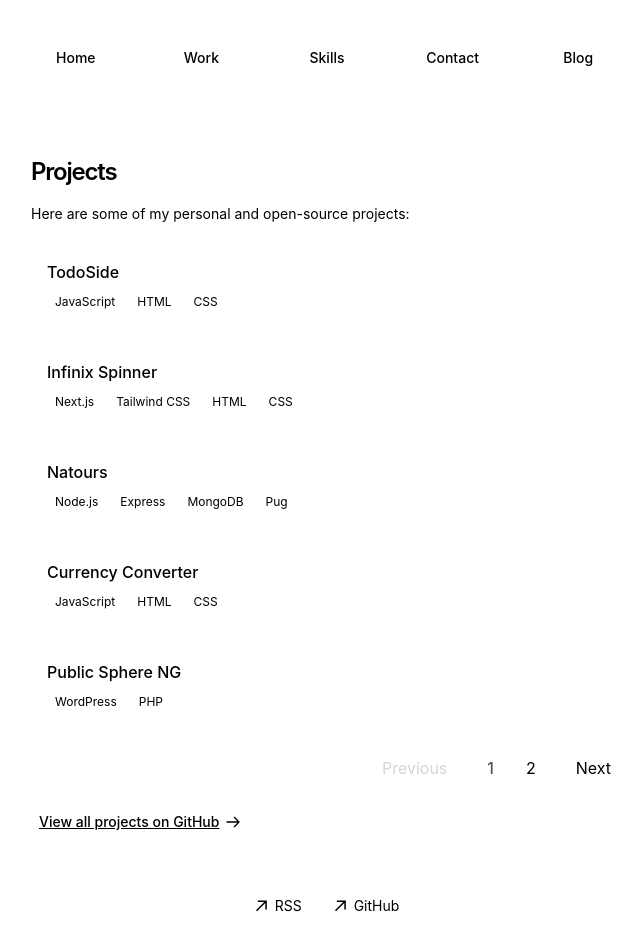
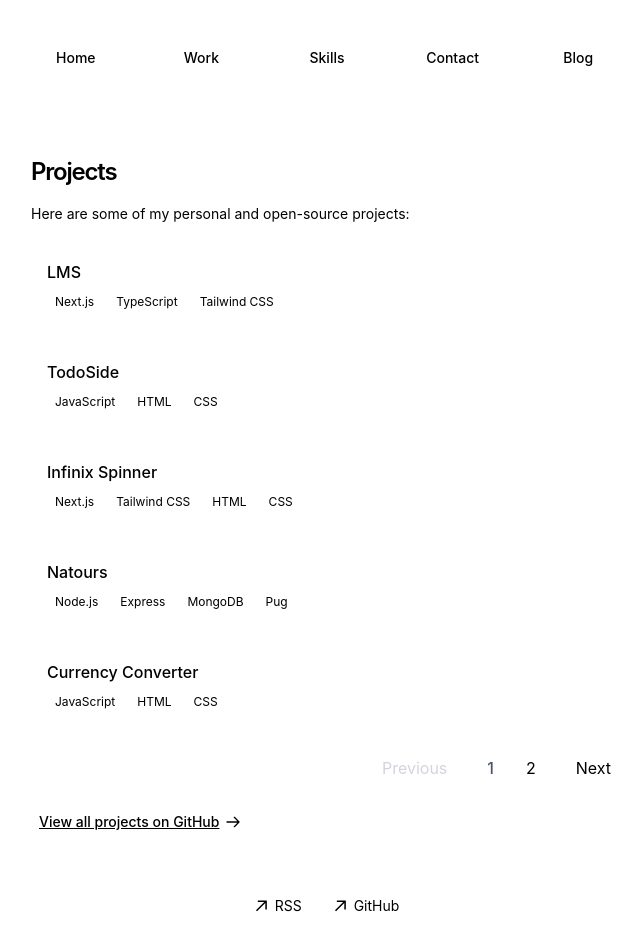
Before and after one commit to laurentcodes/laurent-portfolio-minimal, a Next.js app: page /projects in a window 1280 px wide. Shown: the whole page, without its empty margins (313-955 px from the left). Built offline with nearby package versions, Linux system fonts and the light colour scheme.

Commit message:
feat: add lms project to portfolio

```diff
--- a/app/global.css
+++ b/app/global.css
@@ -32,6 +32,7 @@
 		--sh-string: #ffffff;
 		--sh-comment: #999999;
 	}
+
 	html {
 		color-scheme: dark;
 	}
--- a/app/projects/page.tsx
+++ b/app/projects/page.tsx
@@ -19,6 +19,11 @@ type Project = {
 };
 
 const projects: Project[] = [
+	{
+		name: 'LMS',
+		tags: ['Next.js', 'TypeScript', 'Tailwind CSS'],
+		url: 'https://lms-sand-psi.vercel.app',
+	},
 	{
 		name: 'TodoSide',
 		tags: ['JavaScript', 'HTML', 'CSS'],
```
